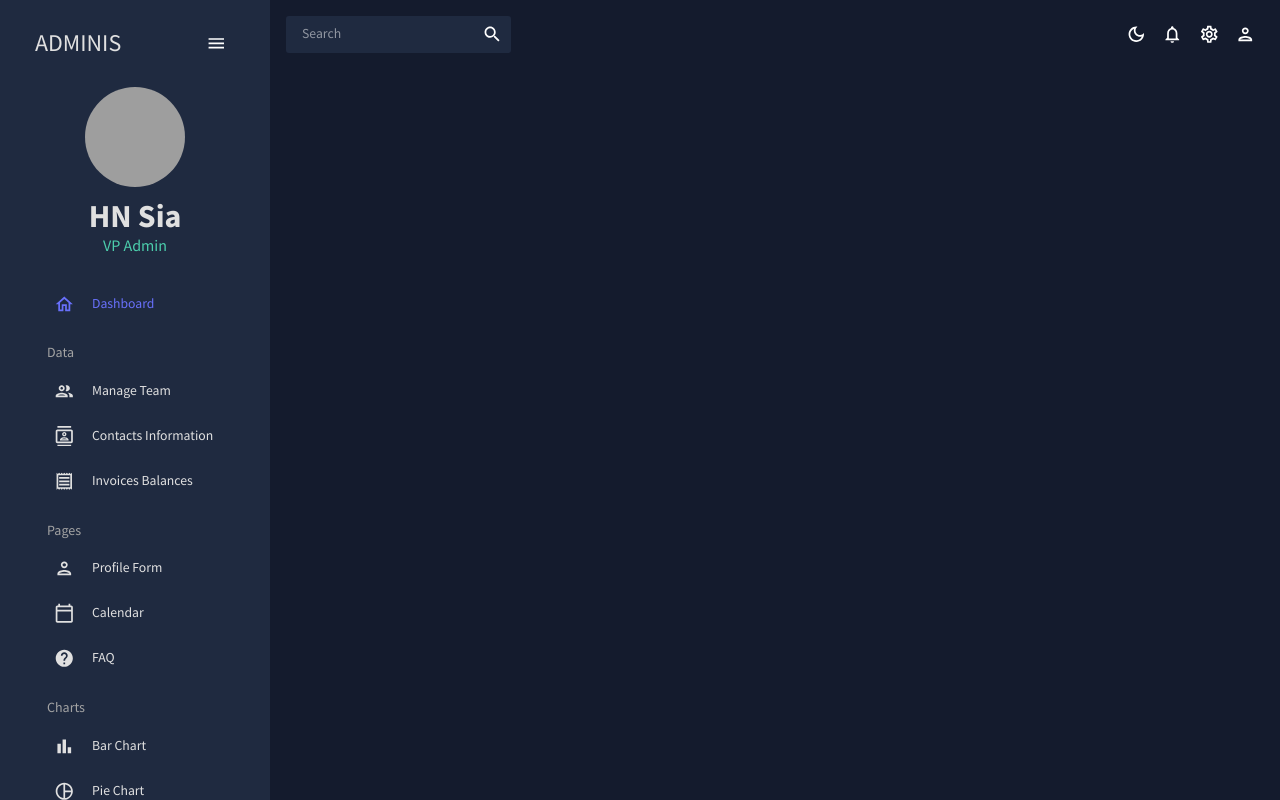
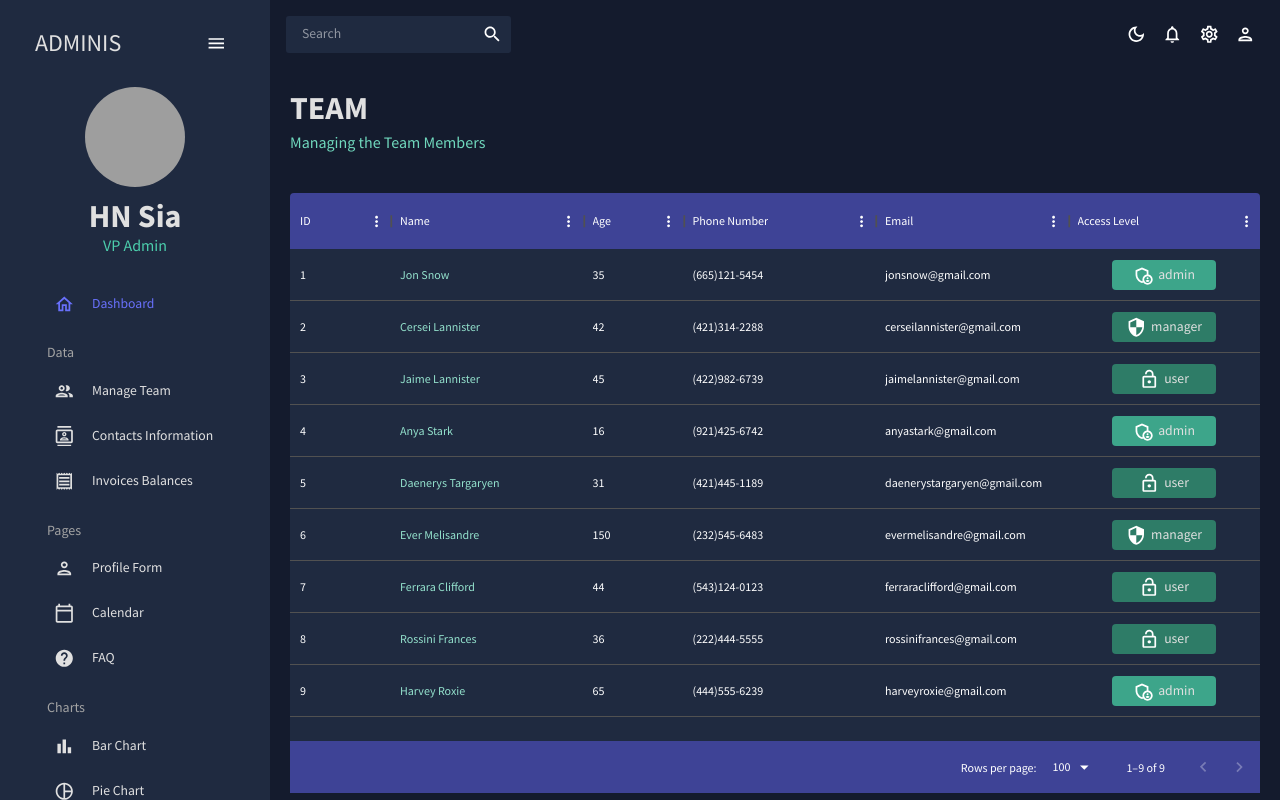
Before and after one commit to hnsia/admin-dashboard, a React (Create React App) app in the folder admin-dashboard/: page /team in a window 1280 px wide. Built offline with nearby package versions, Linux system fonts and the light colour scheme; grey boxes are pictures that could not be loaded.

Commit message:
Add teams page

```diff
--- a/admin-dashboard/src/App.js
+++ b/admin-dashboard/src/App.js
@@ -4,7 +4,7 @@
 import Topbar from "./scenes/global/Topbar";
 import Sidebar from "./scenes/global/Sidebar";
 import Dashboard from "./scenes/dashboard";
-// import Team from "./scenes/team";
+import Team from "./scenes/team";
 // import Invoices from "./scenes/invoices";
 // import Contacts from "./scenes/contacts";
 // import Bar from "./scenes/bar";
@@ -28,8 +28,8 @@
             <Topbar />
             <Routes>
               <Route path="/" element={<Dashboard />} />
-              {/* <Route path="/team" element={<Team />} />
-              <Route path="/contacts" element={<Contacts />} />
+              <Route path="/team" element={<Team />} />
+              {/* <Route path="/contacts" element={<Contacts />} />
               <Route path="/invoices" element={<Invoices />} />
               <Route path="/form" element={<Form />} />
               <Route path="/bar" element={<Bar />} />
--- /dev/null
+++ b/admin-dashboard/src/scenes/team/index.jsx
@@ -0,0 +1,91 @@
+import { Box, Typography, useTheme } from "@mui/material";
+import { DataGrid } from "@mui/x-data-grid";
+import { tokens } from "../../theme";
+import { mockDataTeam } from "../../data/mockData";
+import AdminPanelSettingsOutlinedIcon from "@mui/icons-material/AdminPanelSettingsOutlined";
+import LockOpenOutlinedIcon from "@mui/icons-material/LockOpenOutlined";
+import SecurityOutlinedIcon from "@mui/icons-material/SecurityOutlined";
+import Header from "../../components/Header";
+
+const Team = () => {
+  const theme = useTheme();
+  const colors = tokens(theme.palette.mode);
+
+  const columns = [
+    { field: "id", headerName: "ID" },
+    {
+      field: "name",
+      headerName: "Name",
+      flex: 1,
+      cellClassName: "name-column--cell",
+    },
+    {
+      field: "age",
+      headerName: "Age",
+      type: "number",
+      headerAlign: "left",
+      align: "left",
+    },
+    { field: "phone", headerName: "Phone Number", flex: 1 },
+    { field: "email", headerName: "Email", flex: 1 },
+    {
+      field: "access",
+      headerName: "Access Level",
+      flex: 1,
+      renderCell: ({ row: { access } }) => {
+        return (
+          <Box
+            width="60%"
+            m="0 auto"
+            p="5px"
+            display="flex"
+            justifyContent="center"
+            backgroundColor={
+              access === "admin"
+                ? colors.greenAccent[600]
+                : colors.greenAccent[700]
+            }
+            borderRadius="4px"
+          >
+            {access === "admin" && <AdminPanelSettingsOutlinedIcon />}
+            {access === "manager" && <SecurityOutlinedIcon />}
+            {access === "user" && <LockOpenOutlinedIcon />}
+            <Typography color={colors.grey[100]} sx={{ ml: "5px" }}>
+              {access}
+            </Typography>
+          </Box>
+        );
+      },
+    },
+  ];
+
+  return (
+    <Box m="20px">
+      <Header title="TEAM" subtitle="Managing the Team Members" />
+      <Box
+        m="40px 0 0 0"
+        height="75vh"
+        sx={{
+          "& .MuiDataGrid-root": { border: "none" },
+          "& .MuiDataGrid-cell": { borderBottom: "none" },
+          "& .name-column--cell": { color: colors.greenAccent[300] },
+          "& .MuiDataGrid-columnHeaders": {
+            backgroundColor: colors.blueAccent[700],
+            borderBottom: "none",
+          },
+          "& .MuiDataGrid-virtualScroller": {
+            backgroundColor: colors.primary[400],
+          },
+          "& .MuiDataGrid-footerContainer": {
+            borderTop: "none",
+            backgroundColor: colors.blueAccent[700],
+          },
+        }}
+      >
+        <DataGrid rows={mockDataTeam} columns={columns} />
+      </Box>
+    </Box>
+  );
+};
+
+export default Team;
```
